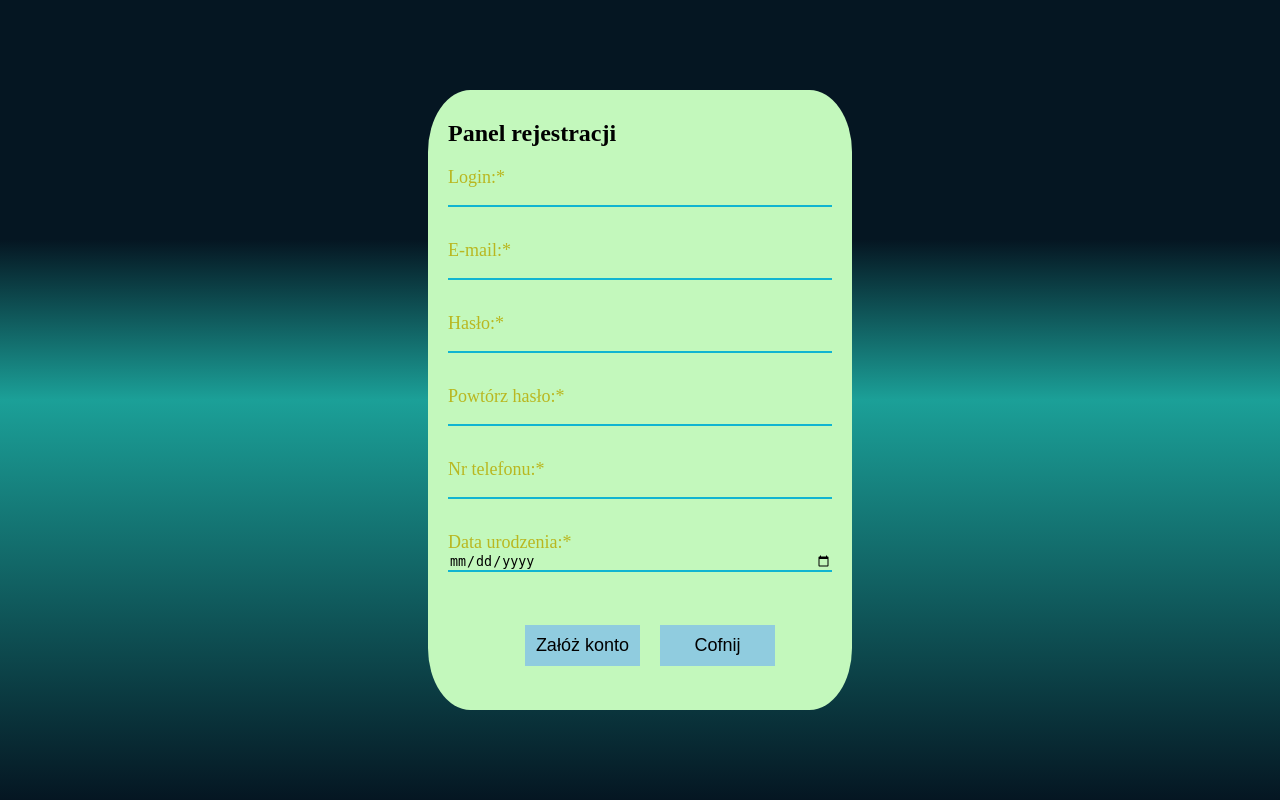
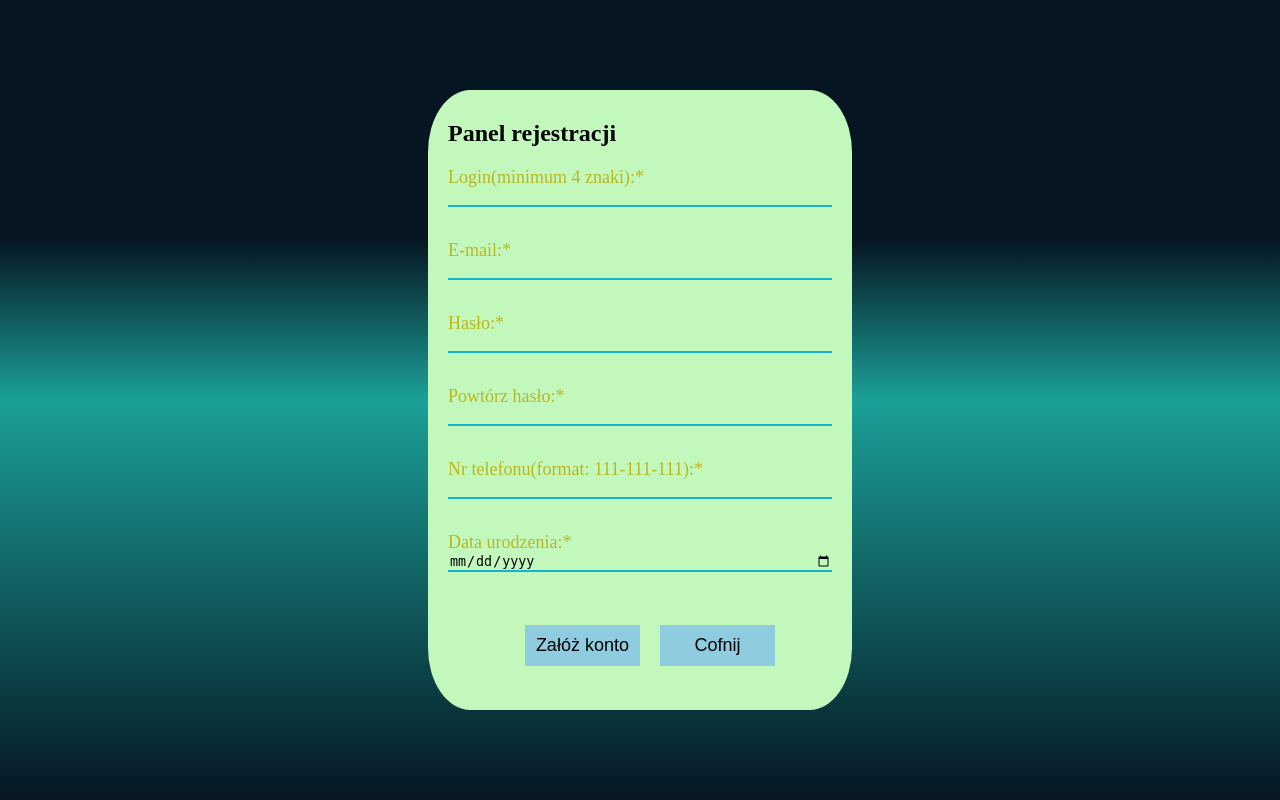
Before and after one commit to MateuszZelaszczyk/Projekt-AO, a PHP site: page /register_panel.php in a window 1280 px wide. Run offline with PHP 8.4, Linux system fonts and the light colour scheme.

Commit message:
dodanie id oraz name do pól formularza

```diff
--- a/register_panel.php
+++ b/register_panel.php
@@ -6,28 +6,28 @@
     <meta charset="UTF-8">
     <meta name="viewport" content="width=device-width, initial-scale=1.0">
     <link rel="stylesheet" href="register.css" type="text/css" />
-    <SCRIPT type="text/javascript" language="JavaScript" SRC="scripts.js"></SCRIPT>
+    <SCRIPT type="text/javascript" language="JavaScript" SRC="formularz.js"></SCRIPT>
     <title>Rejestracja</title>
 </head>
 
 <body>
-    <div class="container-form" >
-        <form class="register-form" action="Dodaj.php" method="POST">
+    <div class="container-form">
+        <form class="register-form" id="form" action="Dodaj.php" method="POST">
             <H2>Panel rejestracji</H2>
-            <label>Login:*</label> <input class="inp" name="Login" required="">
+            <label>Login(minimum 4 znaki):*</label> <input class="inp" id="log" name="Login" required="">
             <br>
             <label>E-mail:*</label><input type="email" class="inp" name="Mail" required="">
             <br>
-            <label>Hasło:*</label><input type="password" class="inp" name="Haslo" required="">
+            <label>Hasło:*</label><input type="password" class="inp" id="haslo" name="Haslo" required="">
             <br>
-            <label>Powtórz hasło:*</label><input type="password" name="haslo2" class="inp" required="">
+            <label>Powtórz hasło:*</label><input type="password" id="haslo2" class="inp" required="">
             <br>
-            <label>Nr telefonu:*</label><input type="tel" class="inp" name="Telefon" required="">
+            <label>Nr telefonu(format: 111-111-111):*</label><input type="tel" class="inp" id="Nr" name="Telefon" required="">
             <br>
             <label>Data urodzenia:*</label><input type="date" class="inp" name="Urodziny" required="">
             <br>
             <div class="btn-box">
-                <button class="btn">Załóż konto</button>
+                <button type="submit" class="btn">Załóż konto</button>
                 <input type="button" class="btn" onclick="location.href='./index.html';" value="Cofnij">
             </div>
         </form>
```
